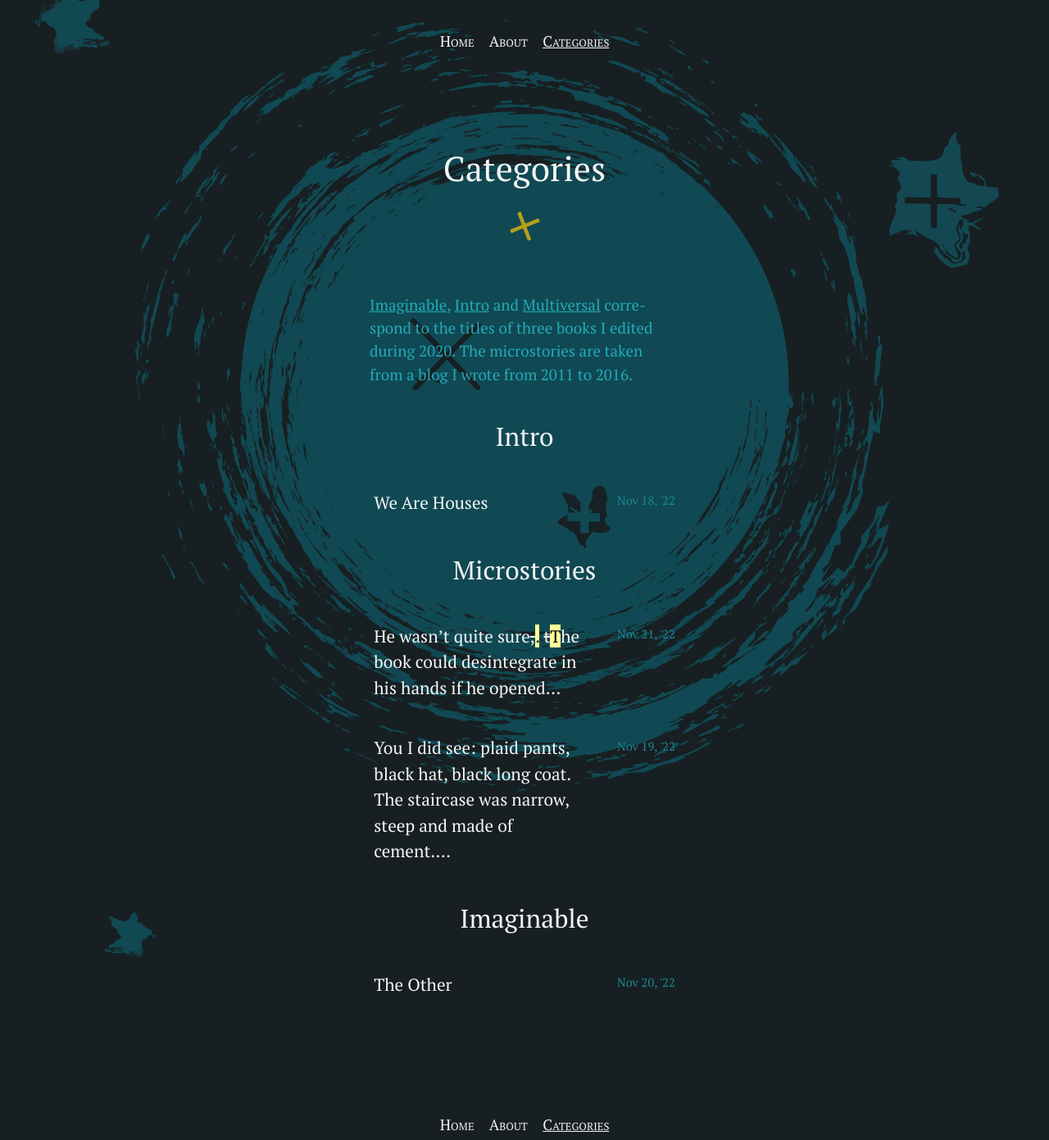
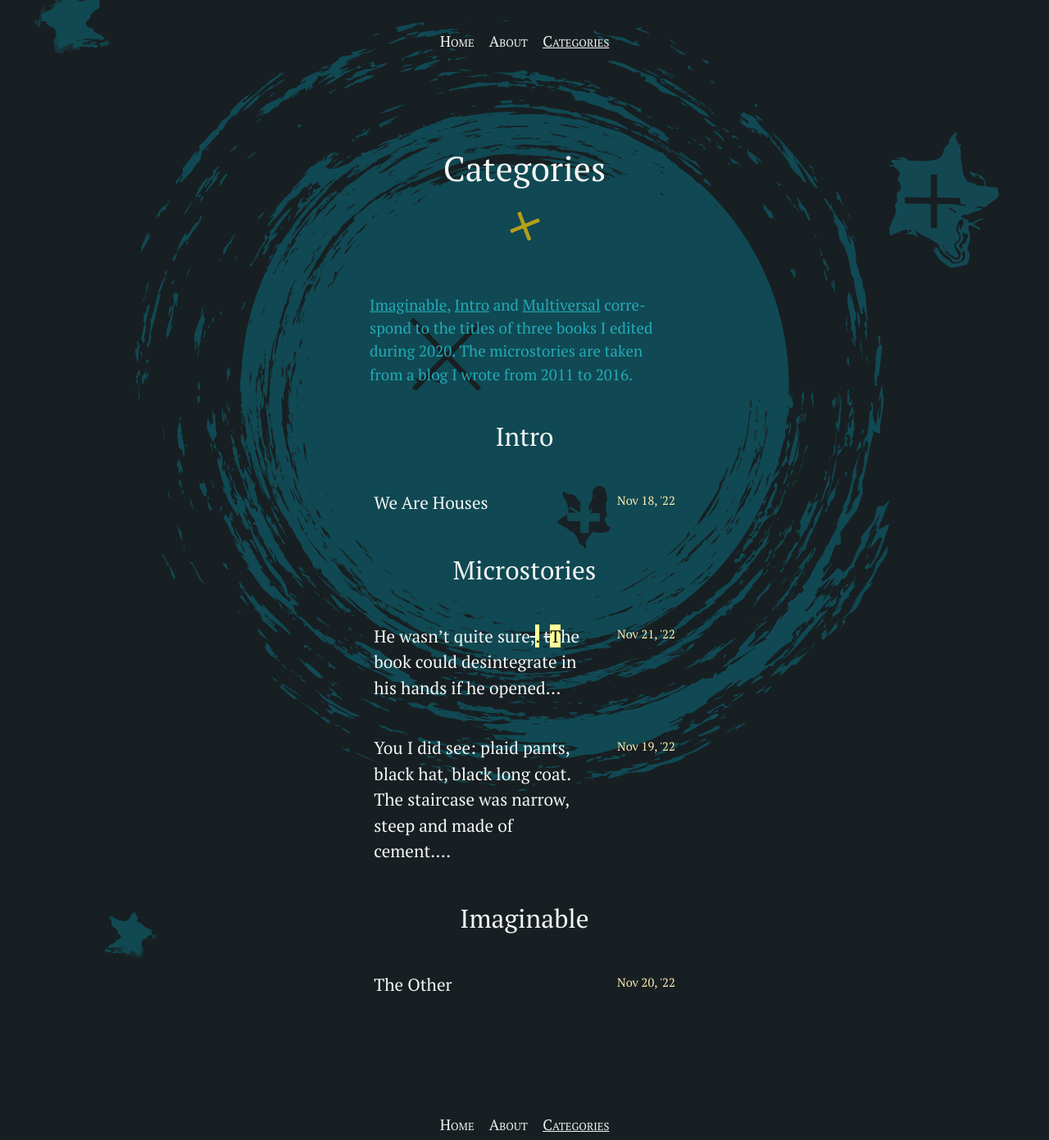
Before and after one commit to silvialohrmann/editorial, a Jekyll site: the page built from categories.html, in a window 1280 px wide. Shown: the whole page at 82% size. Built offline with Jekyll 4.4.1, drawn with Linux system fonts in a browser that asks for light colours.

Commit message:
Update _base.scss

```diff
--- a/_sass/_base.scss
+++ b/_sass/_base.scss
@@ -147,7 +147,7 @@
 }
 
 #main > ul, #main > div.post-content.page-content.e-content > div> ul {
-  max-width: 18em;
+  max-width: 28em;
   }
 
 #main .post-link, #main .pagination-next, #main .pagination-previous {
@@ -161,7 +161,7 @@
 }
 
 .post-date {
-  color: $muted-text-color;
+  color: $highlight;
   display: block;
   font-size: .825em;
   font-size: 70%;
```
